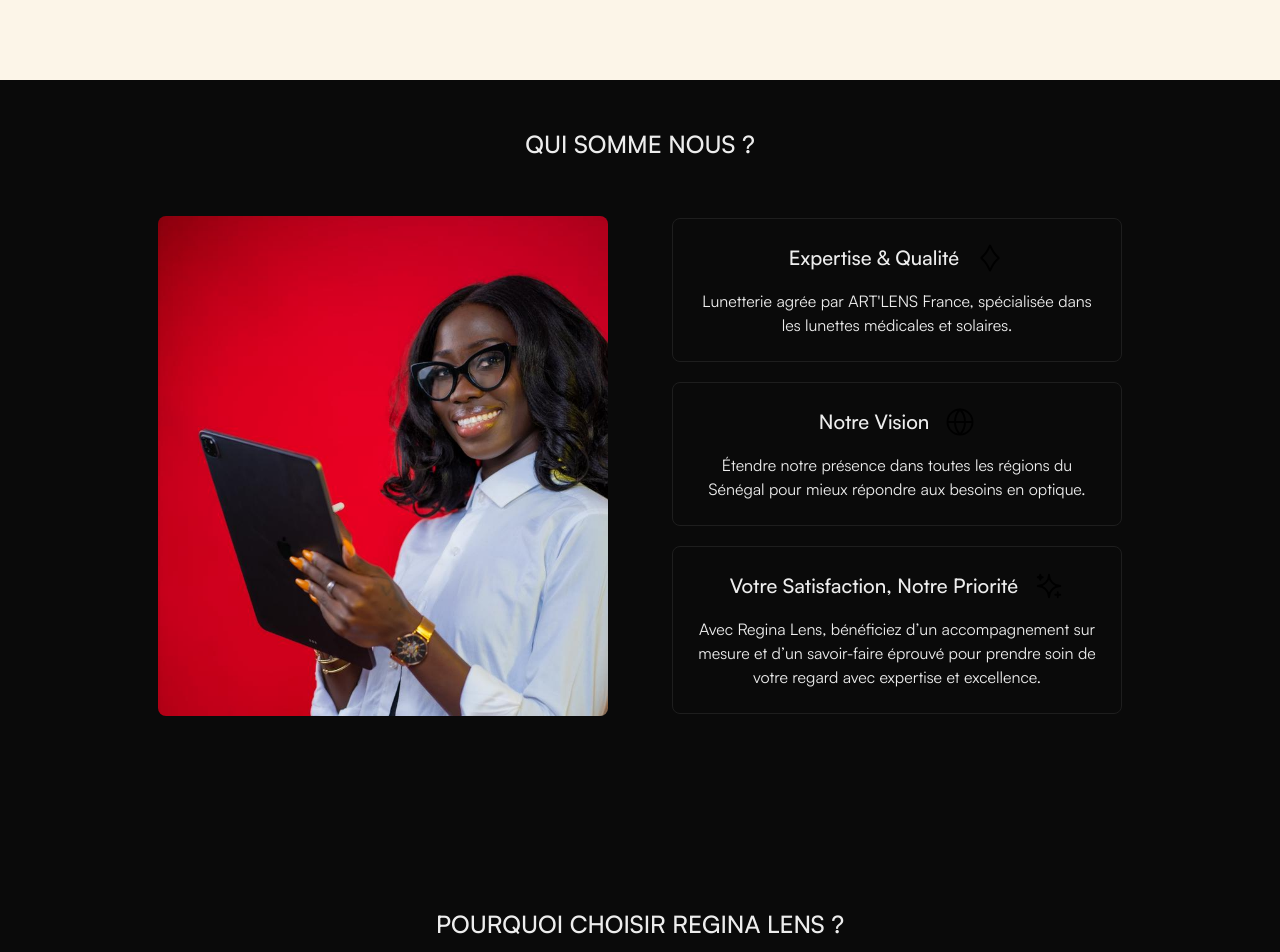
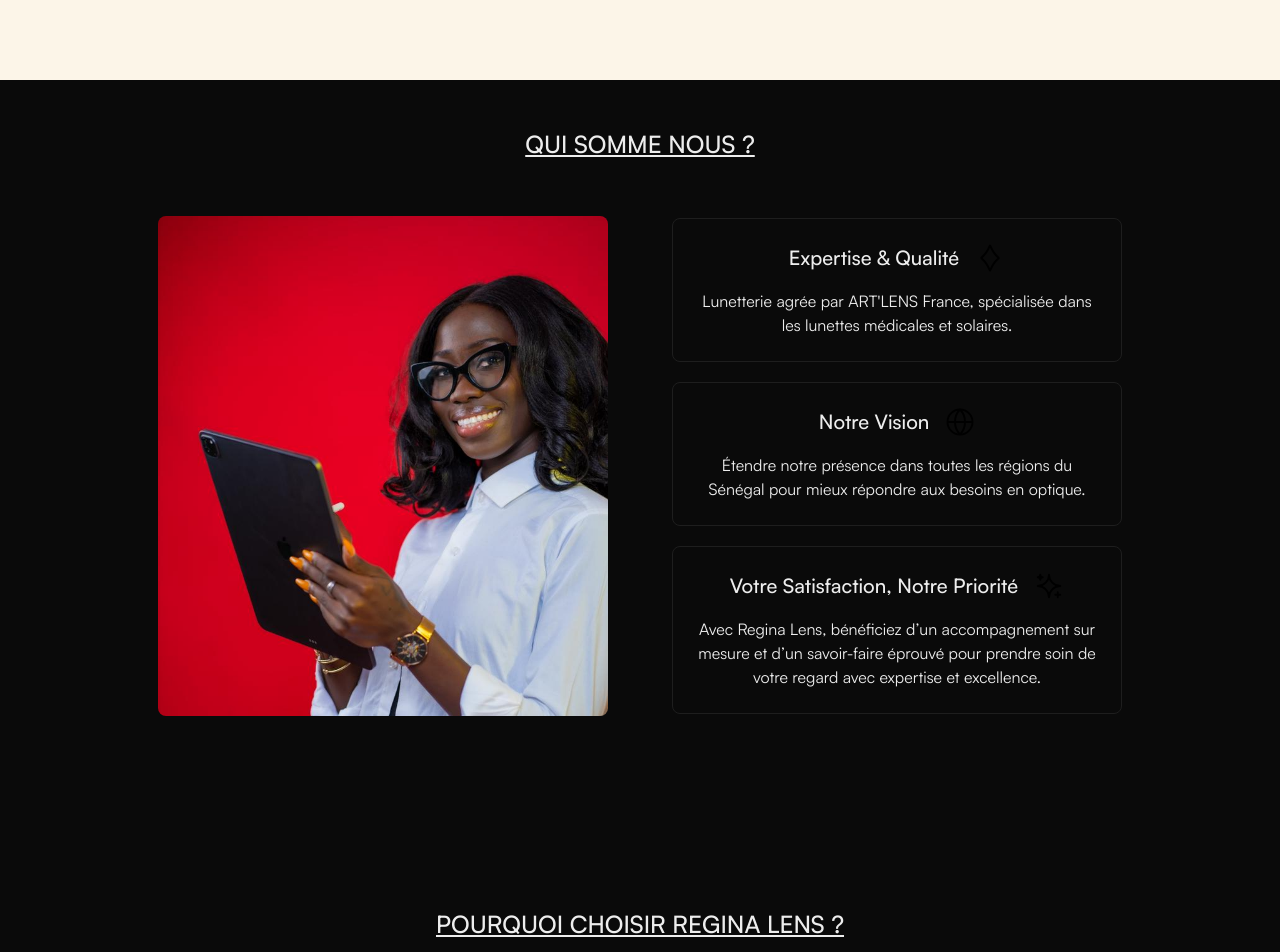
Before and after one commit to Rif-woo/ReginaLens, a Next.js app: page / in a window 1280 px wide. Shown: the part 720-1672 px from the top of the page. Built offline with nearby package versions, Linux system fonts and the light colour scheme.

Commit message:
changes on section title

```diff
--- a/components/QualityBox.js
+++ b/components/QualityBox.js
@@ -2,7 +2,7 @@
 
 const QualityBox = ({ title, description, logo }) => {
   return (
-    <div className='flex flex-col justify-center items-center gap-4 border border-[#1E1E1E] p-8 xl:max-[1515px]:p-6 min-[768px]:max-[1280px]:p-4 rounded-lg w-[600px] xl:max-[1515px]:w-[450px] min-[768px]:max-[1280px]:w-[350px] max-md:w-[300px] max-md:p-3 max-md:gap-2'>
+    <div className='flex flex-col justify-center items-center gap-4 border border-[#1E1E1E] p-8 xl:max-[1515px]:p-6 min-[768px]:max-[1280px]:p-4 rounded-lg w-[600px] xl:max-[1515px]:w-[450px] min-[768px]:max-[1280px]:w-[350px] max-md:w-full max-md:p-3 max-md:gap-2'>
 
       <div className='flex justify-center items-center gap-4 max-md:gap-2'>
         <h1 className='text-3xl font-medium xl:max-[1515px]:text-xl min-[768px]:max-[1280px]:text-lg max-md:text-base'>{title}</h1>
--- a/components/sections/AboutSection.js
+++ b/components/sections/AboutSection.js
@@ -4,7 +4,7 @@
 const AboutSection = () => {
   return (
     <div className='flex flex-col justify-center items-center gap-4 w-full mb-48 ' id='AboutUs'>
-      <h1 className='text-4xl font-medium mb-16 xl:max-[1515px]:text-2xl xl:max-[1515px]:mb-10 min-[768px]:max-[1280px]:mb-5 min-[768px]:max-[1280px]:text-2xl max-md:text-center max-md:text-xl max-md:w-full max-md:mb-5 max-md:mt-16  max-md:font-semibold'>QUI SOMME NOUS ?</h1>
+      <h1 className='text-4xl font-medium mb-16 xl:max-[1515px]:text-2xl xl:max-[1515px]:mb-10 min-[768px]:max-[1280px]:mb-5 min-[768px]:max-[1280px]:text-2xl max-md:text-center max-md:text-xl max-md:w-full max-md:mb-5 max-md:mt-16  max-md:font-semibold underline'>QUI SOMME NOUS ?</h1>
       <div className='flex justify-center items-center gap-16 w-full max-md:flex-col'>
         {/* Image */}
          <div className='max-md:hidden'>
@@ -30,7 +30,7 @@
             alt="Hero"
             width={600}
             height={300}
-            className="object-cover object-top h-[350px] w-[300px] rounded-lg max-md:mb-8"
+            className="object-cover object-top h-[350px] w-[400px] rounded-lg max-md:mb-8"
           />
         </div>
           <QualityBox
@@ -44,7 +44,7 @@
             alt="Hero"
             width={600}
             height={300}
-            className="object-cover object-top h-[350px] w-[300px] rounded-lg max-md:mb-8"
+            className="object-cover object-top h-[350px] w-[400px] rounded-lg max-md:mb-8"
           />
         </div>
            <QualityBox
@@ -58,7 +58,7 @@
             alt="Hero"
             width={600}
             height={300}
-            className="object-cover object-top h-[350px] w-[300px] rounded-lg max-md:mb-8"
+            className="object-cover object-top h-[350px] w-[400px] rounded-lg max-md:mb-8"
           />
         </div>
         </div>
--- a/components/sections/LocationSection.js
+++ b/components/sections/LocationSection.js
@@ -4,7 +4,7 @@
 const LocationSection = () => {
   return (
     <div className='flex flex-col justify-center items-center gap-4 w-full mb-32 '>
-      <h1 className='text-4xl font-medium mb-8 uppercase xl:max-[1515px]:text-2xl min-[768px]:max-[1280px]:text-2xl max-md:text-xl text-center max-md:font-semibold'>Nous retrouver ici </h1>
+      <h1 className='text-4xl font-medium mb-8 uppercase xl:max-[1515px]:text-2xl min-[768px]:max-[1280px]:text-2xl max-md:text-xl text-center max-md:font-semibold underline'>Nous retrouver ici </h1>
 
       <Link href="https://maps.google.com/?q=14.742954,-17.457909" target="_blank" className="relative">
         <div className="relative">
--- a/components/sections/ShowcaseSection.js
+++ b/components/sections/ShowcaseSection.js
@@ -4,7 +4,7 @@
   return (
     <div className='flex justify-center items-center w-full mb-48 xl:max-[1515px]:mb-32 min-[768px]:max-[1280px]:mb-28 '>
       <div className='flex justify-center items-center gap-8 relative border-4 border-white rounded-xl pt-8 pb-64 p-16 xl:max-[1515px]:pb-60 min-[768px]:max-[1280px]:pb-52 min-[768px]:max-[1280px]:p-12 max-md:flex-col max-md:p-2 max-md:w-[850px]'>
-           <h1 className='text-xl font-medium md:hidden  max-md:font-semibold'>Nos Lunettes</h1>
+           <h1 className='text-2xl font-medium md:hidden  max-md:font-semibold'>Nos Lunettes</h1>
         <Image
           src="/ph6.jpeg"
           alt="Hero"
--- a/components/sections/WhyChooseUsSection.js
+++ b/components/sections/WhyChooseUsSection.js
@@ -4,7 +4,7 @@
 const WhyChooseUsSection = () => {
   return (
     <div className='flex flex-col justify-center items-center gap-4 w-full mb-48'>
-      <h1 className='text-4xl font-medium mb-8 uppercase xl:max-[1515px]:text-2xl xl:max-[1515px]:mb-5 min-[768px]:max-[1280px]:text-2xl min-[768px]:max-[1280px]:mb-3 max-md:text-xl max-md:w-[350px] max-md:text-center  max-md:font-semibold'>Pourquoi choisir Regina Lens ?</h1>
+      <h1 className='text-4xl font-medium mb-8 uppercase xl:max-[1515px]:text-2xl xl:max-[1515px]:mb-5 min-[768px]:max-[1280px]:text-2xl min-[768px]:max-[1280px]:mb-3 max-md:text-xl max-md:w-[250px] max-md:text-center  max-md:font-semibold underline'>Pourquoi choisir Regina Lens ?</h1>
 
        <div className='flex justify-center items-end gap-10 w-full p-4 rounded-lg max-md:flex-col  max-md:w-full max-md:p-0 max-md:items-center max-md:justify-center'>
         <ImageWText
```
